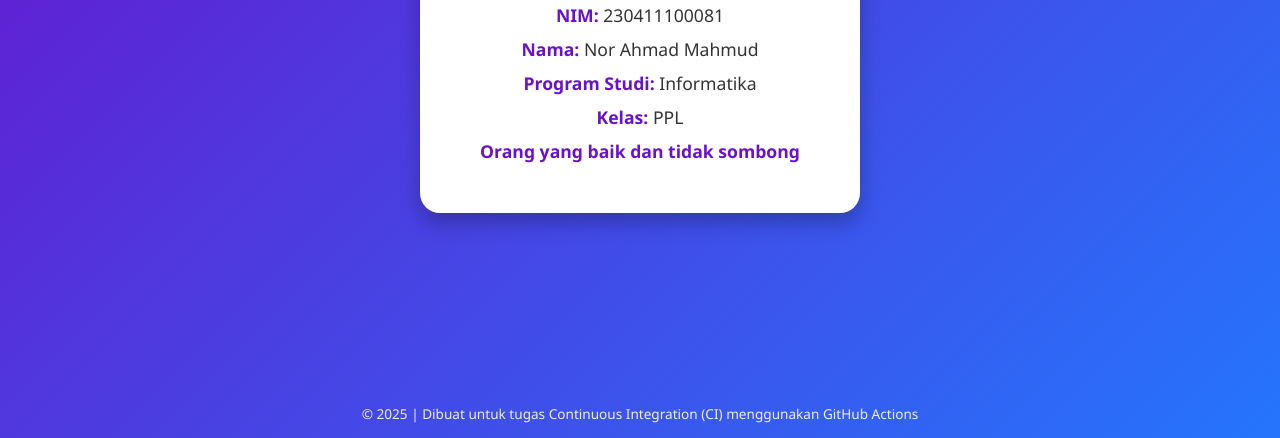
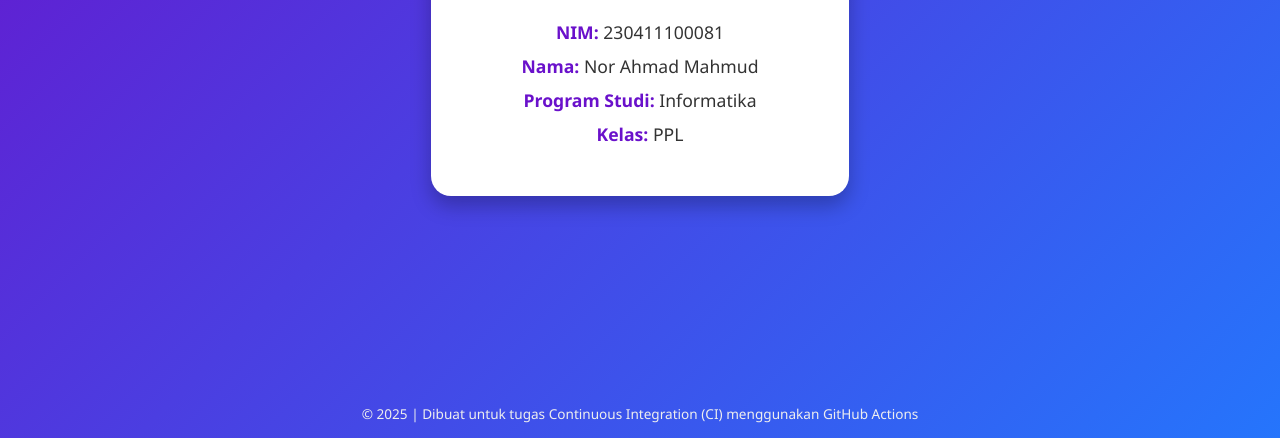
Before and after one commit to Nuuun843/PPL, a plain HTML site: page index.html in a window 1280 px wide. Shown: the part 362-800 px from the top of the page. Drawn offline with Linux system fonts and the light colour scheme.

Commit message:
Remove character trait description from index.html
Removed a descriptive paragraph about character traits.

```diff
--- a/index.html
+++ b/index.html
@@ -84,7 +84,6 @@
     <p><strong>Nama:</strong> Nor Ahmad Mahmud</p>
     <p><strong>Program Studi:</strong> Informatika</p>
     <p><strong>Kelas:</strong> PPL</p>
-    <p><strong>Orang yang baik dan tidak sombong</strong></p>
   </div>
 
   <footer>
```
